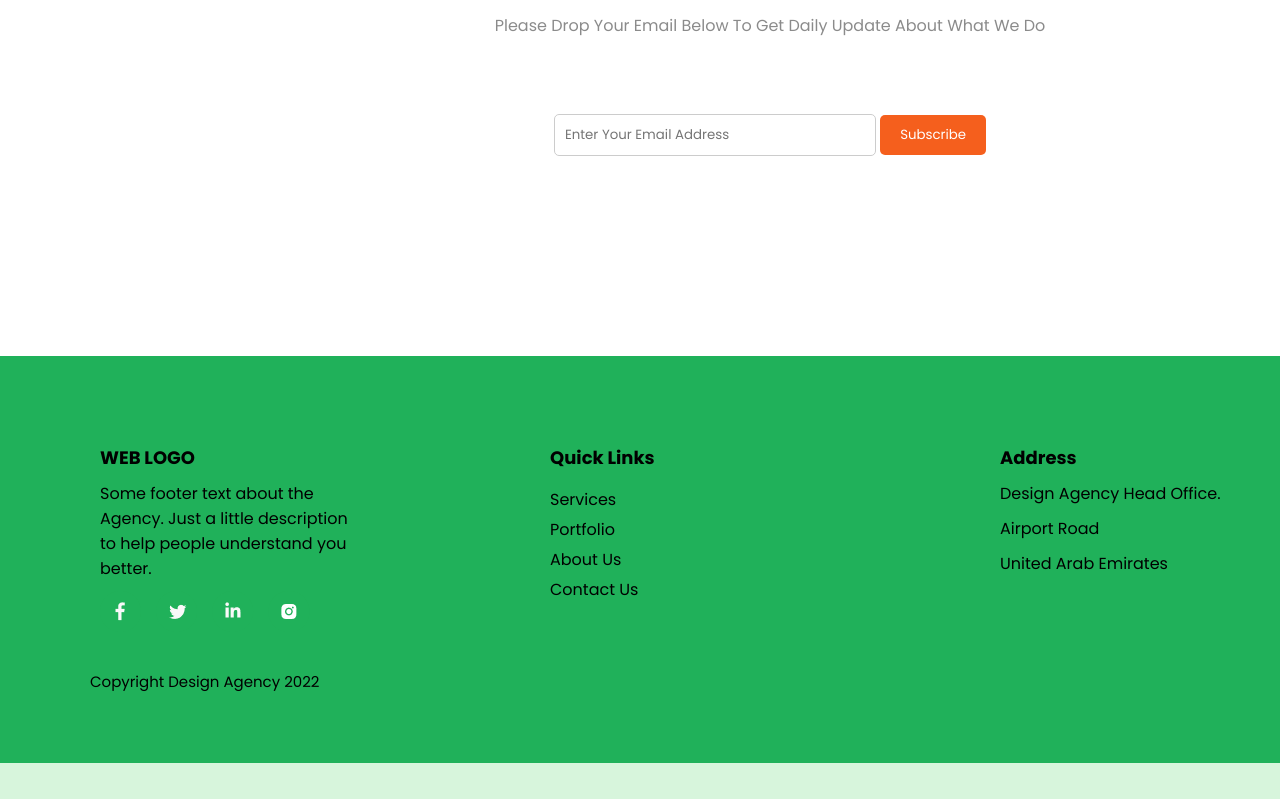
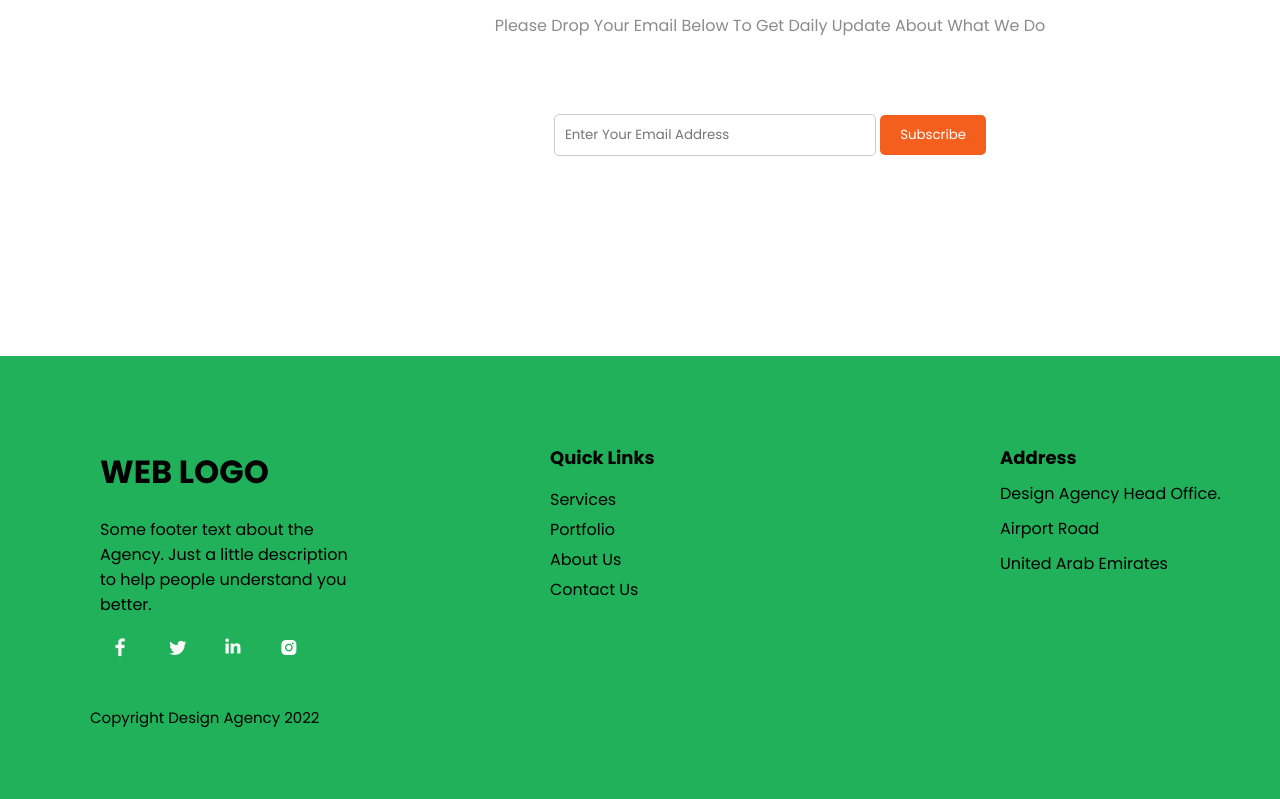
Before and after one commit to BegaiymS18/project, a plain HTML site: page index.html in a window 1280 px wide. Shown: the part 5200-5999 px from the top of the page. Before the commit the page ends 5963 px from the top, so only its background shows below. Drawn offline with Linux system fonts and the light colour scheme.

Commit message:
Add files via upload

```diff
--- a/index.html
+++ b/index.html
@@ -279,7 +279,7 @@
         <div class="footer-content">
 
             <div class="column">
-                <h3>WEB LOGO</h3>
+                <h1>WEB LOGO</h1>
                 <p>Some footer text about the<br> Agency. Just a little description<br> to help people understand you better.</p>
                 <div class="social-icons">
                     <a href="#"><img src="./Frame 19706.png"></img></a>
```
